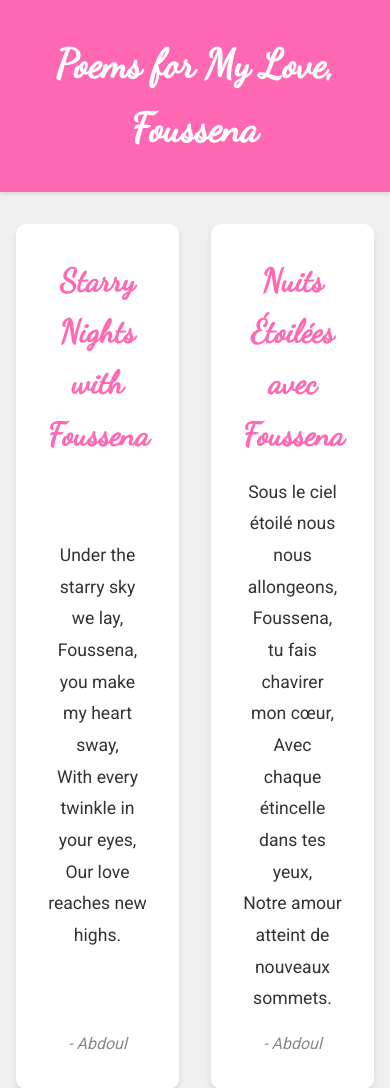
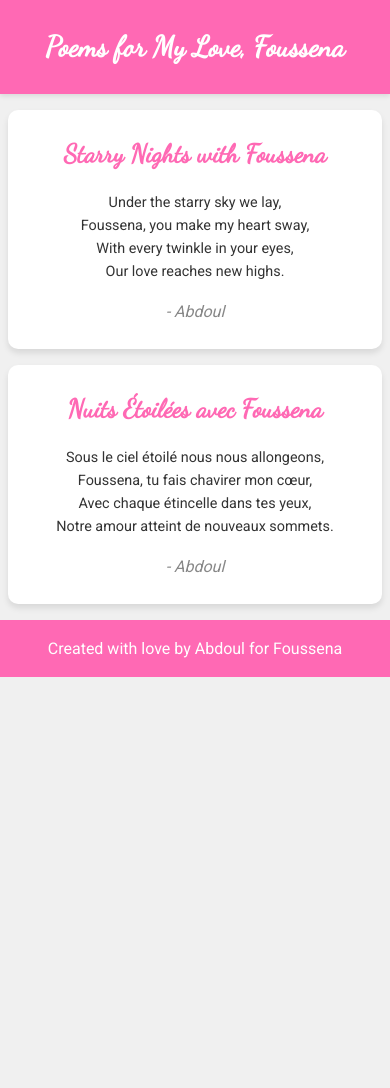
Before and after one commit to abdoulfataho/Foussenaandabdoul, a plain HTML site: page index.html in a window 390 px wide. Shown: the top 1088 px of the page. After the commit the page ends 844 px from the top, so only its background shows below. Drawn offline with Linux system fonts and the light colour scheme.

Commit message:
Media query added

```diff
--- a/stule.css
+++ b/stule.css
@@ -59,3 +59,63 @@ footer {
 footer p {
     margin: 0;
 }
+
+/* Add this media query at the end of the file */
+@media screen and (max-width: 768px) {
+    header {
+        padding: 15px;
+    }
+
+    h1 {
+        font-size: 24px;
+    }
+
+    main {
+        padding: 15px;
+    }
+
+    .poems {
+        margin: 15px 0;
+        padding: 15px;
+    }
+
+    h2 {
+        font-size: 20px;
+    }
+
+    li {
+        font-size: 14px;
+    }
+
+    footer {
+        position: static;
+        padding: 15px;
+    }
+}
+
+@media screen and (max-width: 480px) {
+    header {
+        padding: 10px;
+    }
+
+    h1 {
+        font-size: 20px;
+    }
+
+    main {
+        padding: 10px;
+    }
+
+    .poems {
+        margin: 10px 0;
+        padding: 10px;
+    }
+
+    h2 {
+        font-size: 18px;
+    }
+
+    li {
+        font-size: 12px;
+    }
+}
--- a/style.css
+++ b/style.css
@@ -92,3 +92,58 @@ footer {
 .fade-in {
     animation: fadeIn 1s ease-in-out;
 }
+
+/* Add these media queries at the end of the file */
+@media screen and (max-width: 768px) {
+    main {
+        padding: 0 0.5rem;
+    }
+
+    #poem-container {
+        flex-direction: column;
+        gap: 1rem;
+    }
+
+    .poem-card {
+        max-width: 100%;
+    }
+
+    h1 {
+        font-size: 2rem;
+    }
+
+    .poem-title {
+        font-size: 1.8rem;
+    }
+
+    .poem-content {
+        font-size: 1rem;
+    }
+}
+
+@media screen and (max-width: 480px) {
+    header {
+        padding: 1.5rem 0;
+    }
+
+    h1 {
+        font-size: 1.8rem;
+    }
+
+    main {
+        margin: 1rem auto;
+    }
+
+    .poem-card {
+        padding: 1.5rem;
+    }
+
+    .poem-title {
+        font-size: 1.6rem;
+    }
+
+    .poem-content {
+        font-size: 0.9rem;
+        line-height: 1.6;
+    }
+}
```
